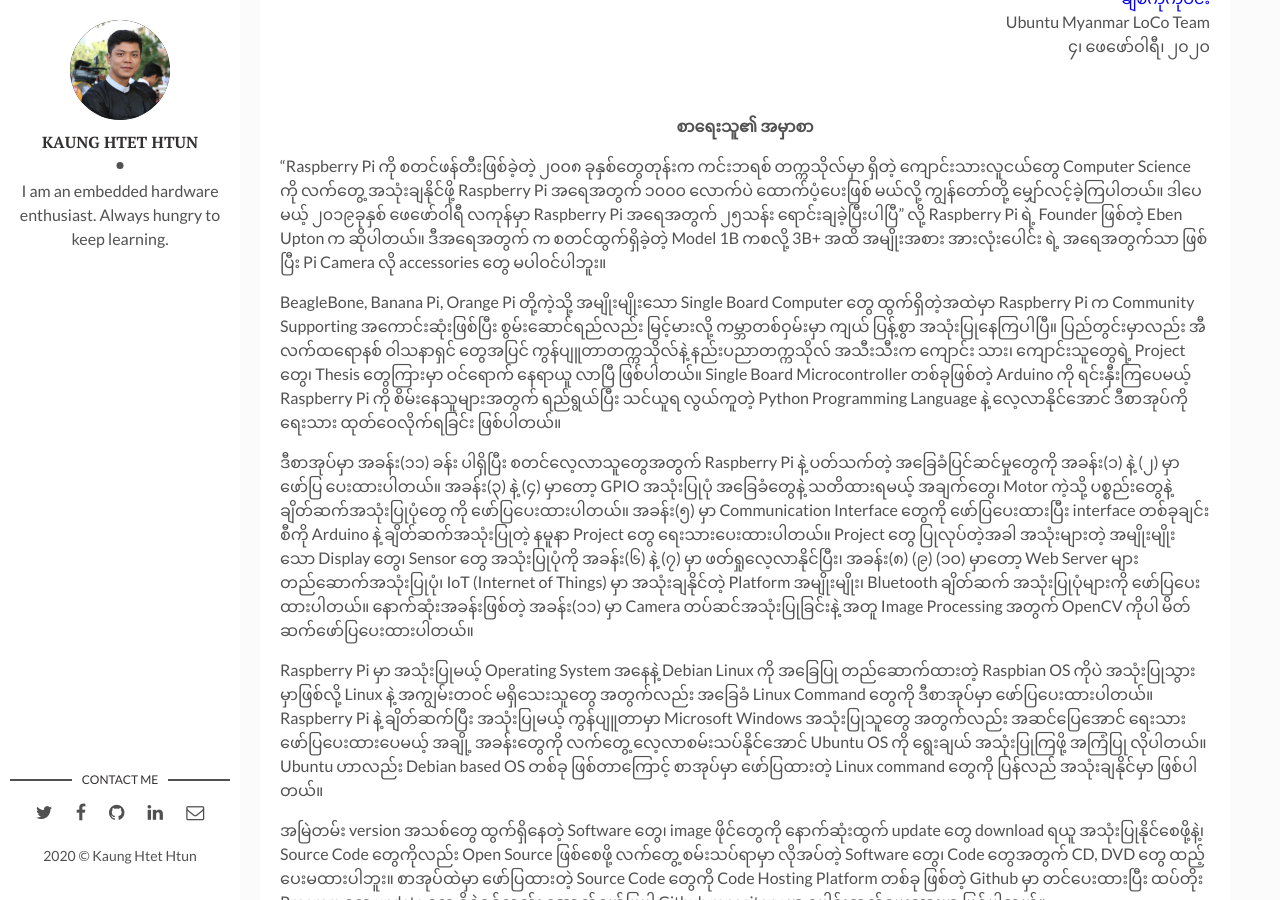
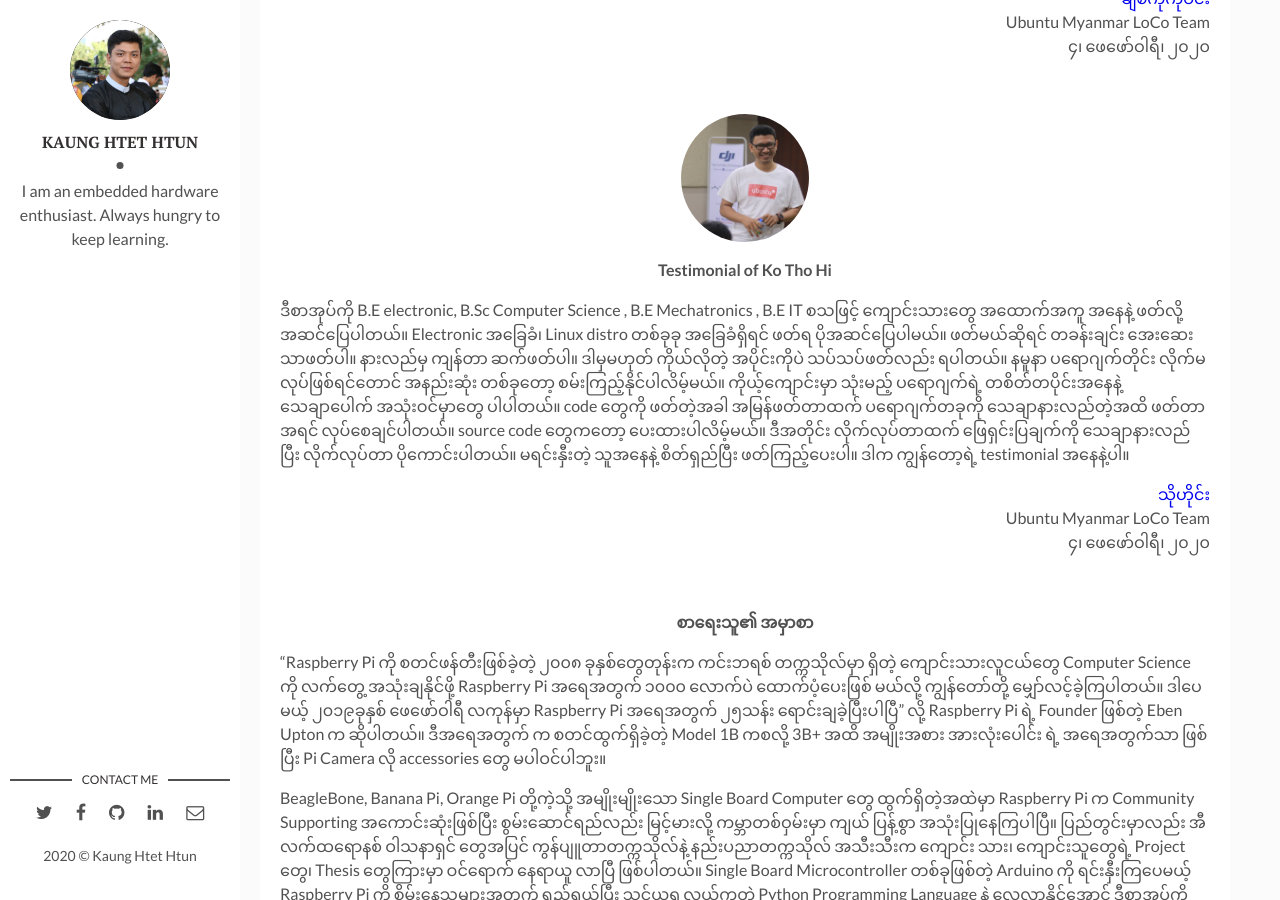
Before and after one commit to kogyikaunghtet/kogyikaunghtet.github.io, a Jekyll site: the page built from _posts/2020-02-16-allabout-rpi.markdown, in a window 1280 px wide and 900 px high, scrolled down 1530 px. Built offline with Jekyll 4.4.1, drawn with Linux system fonts in a browser that asks for light colours; comment, search, counter and statistics services are not loaded.

Commit message:
Initial commit

```diff
--- a/_posts/2020-02-16-allabout-rpi.markdown
+++ b/_posts/2020-02-16-allabout-rpi.markdown
@@ -41,6 +41,26 @@
 
 <p align="right">
 <a style="text-decoration:none" href="https://facebook.com/ChitKoKoWin">ချစ်ကိုကိုဝင်း</a>
+<br>
+Ubuntu Myanmar LoCo Team
+<br>
+၄၊ ဖေဖော်ဝါရီ၊ ၂၀၂၀
+</p>
+
+<br>
+
+<p align="center" >
+<img width="128px" height="128px" style="border-radius:50%" src="/assets/img/thohi.jpg">
+</p>
+
+<p align="center">
+<b>Testimonial of Ko Tho Hi</b>
+</p>
+
+ဒီစာအုပ်ကို B.E electronic, B.Sc Computer Science , B.E Mechatronics , B.E IT စသဖြင့် ကျောင်းသားတွေ အထောက်အကူ အနေနဲ့ ဖတ်လို့အဆင်ပြေပါတယ်။ Electronic အခြေခံ၊ Linux distro တစ်ခုခု အခြေခံရှိရင် ဖတ်ရ ပိုအဆင်ပြေပါမယ်။ ဖတ်မယ်ဆိုရင် တခန်းချင်း အေးဆေးသာဖတ်ပါ။ နားလည်မှ ကျန်တာ ဆက်ဖတ်ပါ။ ဒါမှမဟုတ် ကိုယ်လိုတဲ့ အပိုင်းကိုပဲ သပ်သပ်ဖတ်လည်း ရပါတယ်။ နမူနာ ပရောဂျက်တိုင်း လိုက်မလုပ်ဖြစ်ရင်တောင် အနည်းဆုံး တစ်ခုတော့ စမ်းကြည့်နိုင်ပါလိမ့်မယ်။ ကိုယ့်ကျောင်းမှာ သုံးမည့် ပရောဂျက်ရဲ့ တစိတ်တပိုင်းအနေနဲ့ သေချာပေါက် အသုံးဝင်မှာတွေ ပါပါတယ်။ code တွေကို ဖတ်တဲ့အခါ အမြန်ဖတ်တာထက် ပရောဂျက်တခုကို သေချာနားလည်တဲ့အထိ ဖတ်တာ အရင် လုပ်စေချင်ပါတယ်။ source code တွေကတော့ ပေးထားပါလိမ့်မယ်။ ဒီအတိုင်း လိုက်လုပ်တာထက် ဖြေရှင်းပြချက်ကို သေချာနားလည်ပြီး လိုက်လုပ်တာ ပိုကောင်းပါတယ်။ မရင်းနှီးတဲ့ သူအနေနဲ့ စိတ်ရှည်ပြီး ဖတ်ကြည့်ပေးပါ။ ဒါက ကျွန်တော့ရဲ့ testimonial အနေနဲ့ပါ။
+
+<p align="right">
+<a style="text-decoration:none" href="https://facebook.com/8drift">သိုဟိုင်း</a>
 <br>
 Ubuntu Myanmar LoCo Team
 <br>
```
Also changed, not shown: assets/img/thohi.jpg (added).
